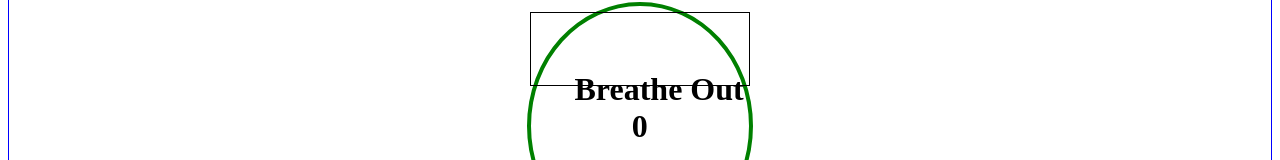
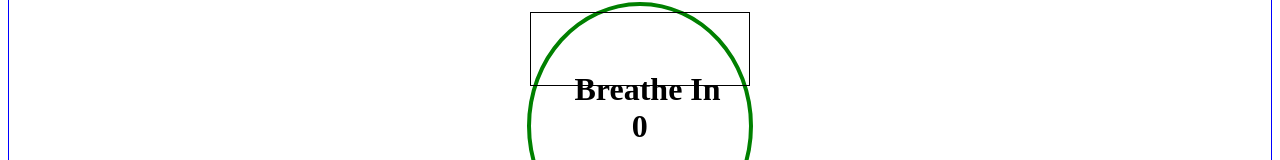
Before and after one commit to daijha/breathcounter, a React app in the folder frontend/: page / in a window 1280 px wide. Shown: the part 346-506 px from the top of the page. Built offline with nearby package versions, Linux system fonts and the light colour scheme; the HTML template or start-up script is replaced by a standard one.

Commit message:
adjusted brathing time with animation

```diff
--- a/frontend/src/App.css
+++ b/frontend/src/App.css
@@ -44,7 +44,7 @@
   flex-direction: column;
   justify-content: center;
   align-items: center;
-  animation:breathing 1s ease-in-out infinite;
+  animation:breathing 8s ease-in-out infinite;
   animation-play-state: paused; /*have to include controls for start and stop*/
 }
 .breathCounter.active{
--- a/frontend/src/App.jsx
+++ b/frontend/src/App.jsx
@@ -46,7 +46,7 @@ function App() {
         if (newNum % 2 === 0) {
           setCurrentNum((prev) => prev - 1); //updates countdown after cycle completes
         }
-      }, 2000);
+      }, 4000);
     }
     return () => clearTimeout(id);
   }, [isRunning, currentNum, cycle]);
@@ -111,10 +111,10 @@ function App() {
       <div className="counterBox">
         <div className={isRunning? "breathCounter active" : "breathCounter"}>
         <div className="breathText">
-          <h1 className={isVisible ? `fade visible` : `fade hidden`}>
+          <h1 className={isVisible ? `fade hidden` : `fade visible`}>
           Breathe In
         </h1>
-        <h1 className={isVisible ? `fade hidden` : `fade visible`}>
+        <h1 className={isVisible ? `fade visible` : `fade hidden`}>
           Breathe Out
         </h1>
         </div>
```
